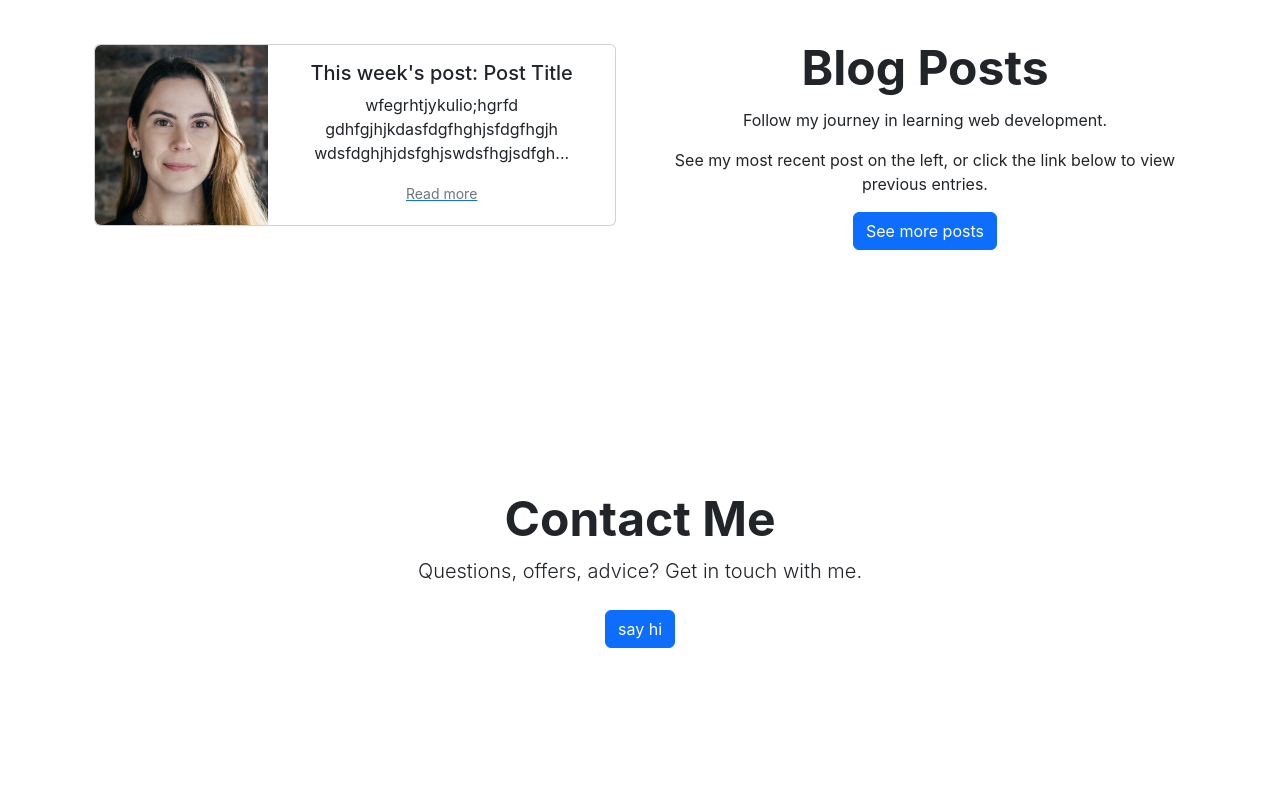
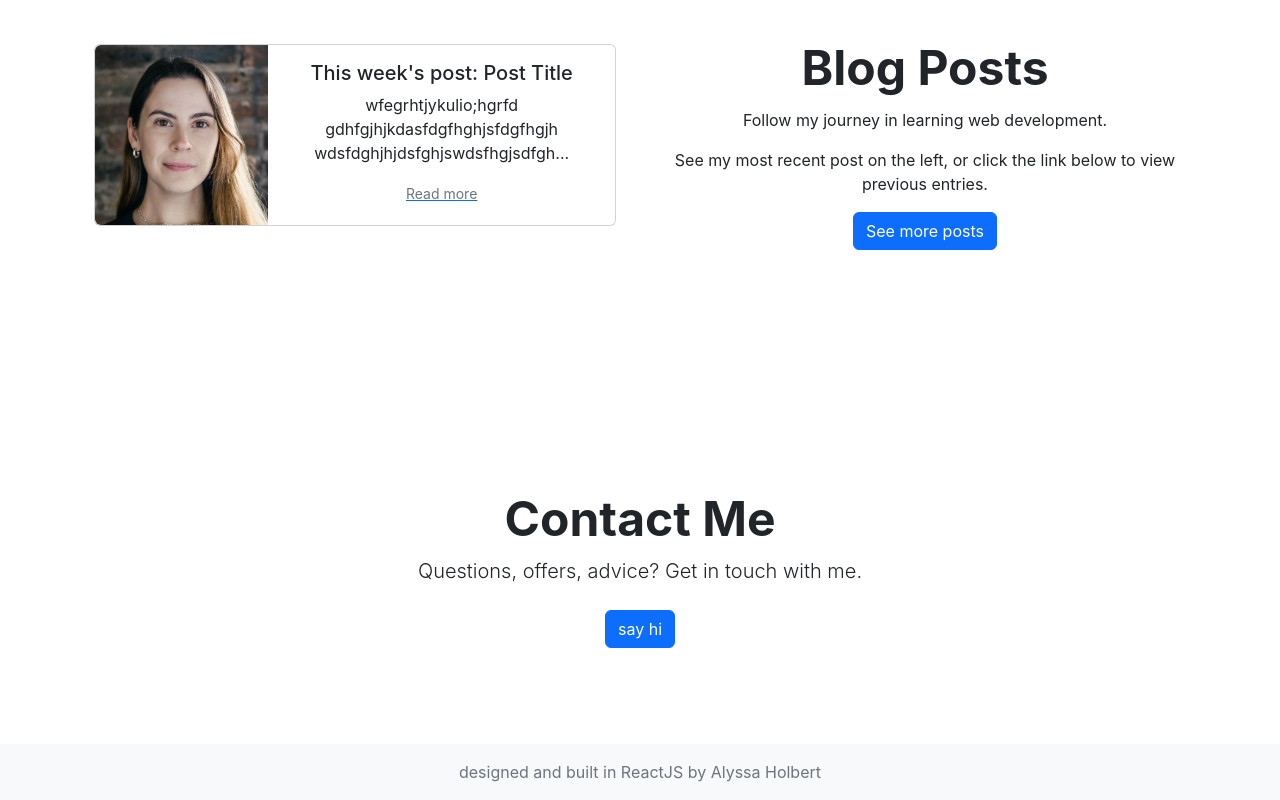
Before and after one commit to ah1096/developer-portfolio-2, a React (Create React App) app in the folder my-app/: page / in a window 1280 px wide. Shown: the part 1999-2799 px from the top of the page. Before the commit the page ends 2743 px from the top, so only its background shows below. Built offline with nearby package versions, Linux system fonts and the light colour scheme.

Commit message:
added footer

```diff
--- a/my-app/src/App.js
+++ b/my-app/src/App.js
@@ -259,6 +259,16 @@
 {/* END CONTACT SECTION */}
 
 
+<div>
+    <footer className="footer mt-auto py-3 bg-light" id="footer">
+      <div className="container">
+          <span className="text-muted">
+            designed and built in ReactJS by Alyssa Holbert
+          </span>
+      </div>
+    </footer>
+</div>
+
 
 
 {/* vvvv DON'T TOUCH THESE DIVS vvvv */}
```
